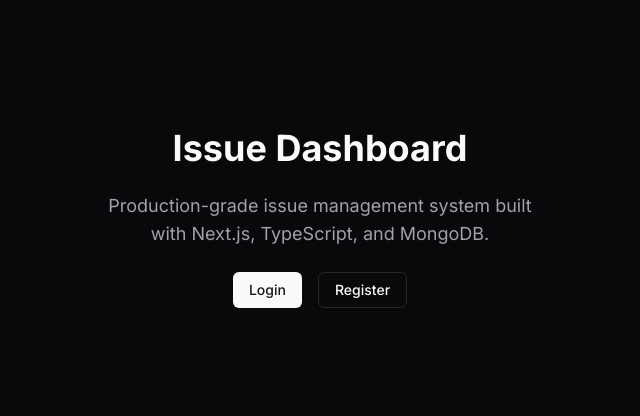
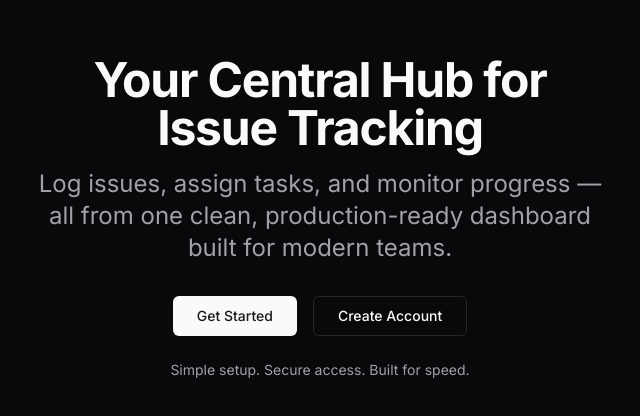
Before and after one commit to AUSUFO1/issue-dashboard, a Next.js app: page / in a window 1280 px wide. Shown: the part 182-598 px from the top of the page, without its empty margins (320-960 px from the left). Built offline with nearby package versions, Linux system fonts and the light colour scheme; no server answers.

Commit message:
fix: home page

```diff
--- a/src/app/api/auth/register/route.ts
+++ b/src/app/api/auth/register/route.ts
@@ -1,6 +1,6 @@
 import { NextRequest } from 'next/server';
 import { connectDB } from '@/lib/db';
-import User, { IUser } from '@/models/User'; // ← Add IUser import
+import User, { IUser } from '@/models/User';
 import { registerSchema } from '@/validators/auth.schema';
 import { errorResponse, createdResponse } from '@/lib/api-response';
 import { ValidationError, ConflictError, AppError } from '@/lib/errors';
--- a/src/app/page.tsx
+++ b/src/app/page.tsx
@@ -30,21 +30,42 @@
   }
 
   return (
-    <main className="flex min-h-screen flex-col items-center justify-center p-24">
-      <div className="text-center space-y-6">
-        <h1 className="text-4xl font-bold">Issue Dashboard</h1>
-        <p className="text-muted-foreground text-lg max-w-md">
-          Production-grade issue management system built with Next.js,
-          TypeScript, and MongoDB.
+    <main
+      className="
+        flex min-h-screen flex-col items-center px-6
+        justify-start
+        pt-20
+        md:pt-50
+        lg:justify-center lg:pt-0
+      "
+    >
+      <div className="text-center space-y-4 max-w-xl">
+        {/* Headline */}
+        <h1 className="text-3xl md:text-5xl font-bold tracking-tight">
+          Your Central Hub for Issue Tracking
+        </h1>
+
+        {/* Subheading */}
+        <p className="text-muted-foreground md:text-2xl text-lg">
+          Log issues, assign tasks, and monitor progress — all from one clean,
+          production-ready dashboard built for modern teams.
         </p>
-        <div className="flex gap-4 justify-center">
-          <Button asChild>
-            <Link href="/login">Login</Link>
+
+        {/* CTA Buttons */}
+        <div className="flex gap-4 justify-center pt-4">
+          <Button asChild size="lg">
+            <Link href="/login">Get Started</Link>
           </Button>
-          <Button asChild variant="outline">
-            <Link href="/register">Register</Link>
+
+          <Button asChild size="lg" variant="outline">
+            <Link href="/register">Create Account</Link>
           </Button>
         </div>
+
+        {/* Micro trust / helper text */}
+        <p className="text-sm text-muted-foreground pt-2">
+          Simple setup. Secure access. Built for speed.
+        </p>
       </div>
     </main>
   );
--- a/src/components/features/auth/register-form.tsx
+++ b/src/components/features/auth/register-form.tsx
@@ -23,16 +23,19 @@
     formState: { errors },
   } = useForm<RegisterInput>({
     resolver: zodResolver(registerSchema),
+    mode: 'onChange',
   });
 
   const onSubmit = async (data: RegisterInput) => {
     setIsLoading(true);
     try {
       await registerUser({
-        name: `${data.firstName} ${data.lastName}`,
         email: data.email,
         password: data.password,
+        firstName: data.firstName,
+        lastName: data.lastName,
       });
+
       toast({
         title: 'Account created!',
         description: 'Welcome to Issue Dashboard.',
@@ -63,7 +66,8 @@
             <Label htmlFor="firstName">First Name</Label>
             <Input
               id="firstName"
-              placeholder="Mikel"
+              type="text"
+              placeholder="John"
               {...register('firstName')}
               disabled={isLoading}
             />
@@ -78,7 +82,8 @@
             <Label htmlFor="lastName">Last Name</Label>
             <Input
               id="lastName"
-              placeholder="Smith"
+              type="text"
+              placeholder="Doe"
               {...register('lastName')}
               disabled={isLoading}
             />
--- a/src/context/AuthContext.tsx
+++ b/src/context/AuthContext.tsx
@@ -15,9 +15,10 @@
 }
 
 interface RegisterData {
-  name: string;
   email: string;
   password: string;
+  firstName: string;
+  lastName: string;
 }
 
 const AuthContext = createContext<AuthContextType | undefined>(undefined);
@@ -35,16 +36,18 @@
 
   // Auto-refresh token every 10 minutes
   useEffect(() => {
-    if (!accessToken) return; // FIX: Add early return
+    if (!accessToken) {
+      return;
+    }
 
     const interval = setInterval(
       () => {
         refreshToken();
       },
       10 * 60 * 1000
-    ); // 10 minutes
+    );
 
-    return () => clearInterval(interval); // This now always runs when there's an interval
+    return () => clearInterval(interval);
   }, [accessToken]);
 
   const checkAuth = async () => {
@@ -79,7 +82,7 @@
 
       if (response.ok) {
         const data = await response.json();
-        setUser(data.data);
+        setUser(data.data.user);
       }
     } catch (error) {
       console.error('Failed to fetch user profile:', error);
@@ -99,7 +102,7 @@
     const data = await response.json();
 
     if (!response.ok) {
-      throw new Error(data.error || 'Login failed');
+      throw new Error(data.error?.message || 'Login failed');
     }
 
     setUser(data.data.user);
@@ -121,7 +124,7 @@
     const data = await response.json();
 
     if (!response.ok) {
-      throw new Error(data.error || 'Registration failed');
+      throw new Error(data.error?.message || 'Registration failed');
     }
 
     setUser(data.data.user);
@@ -157,11 +160,11 @@
         setAccessToken(data.data.accessToken);
       } else {
         // Refresh failed, logout user
-        await logout();
+        logout();
       }
     } catch (error) {
       console.error('Token refresh failed:', error);
-      await logout();
+      logout();
     }
   };
 
```
